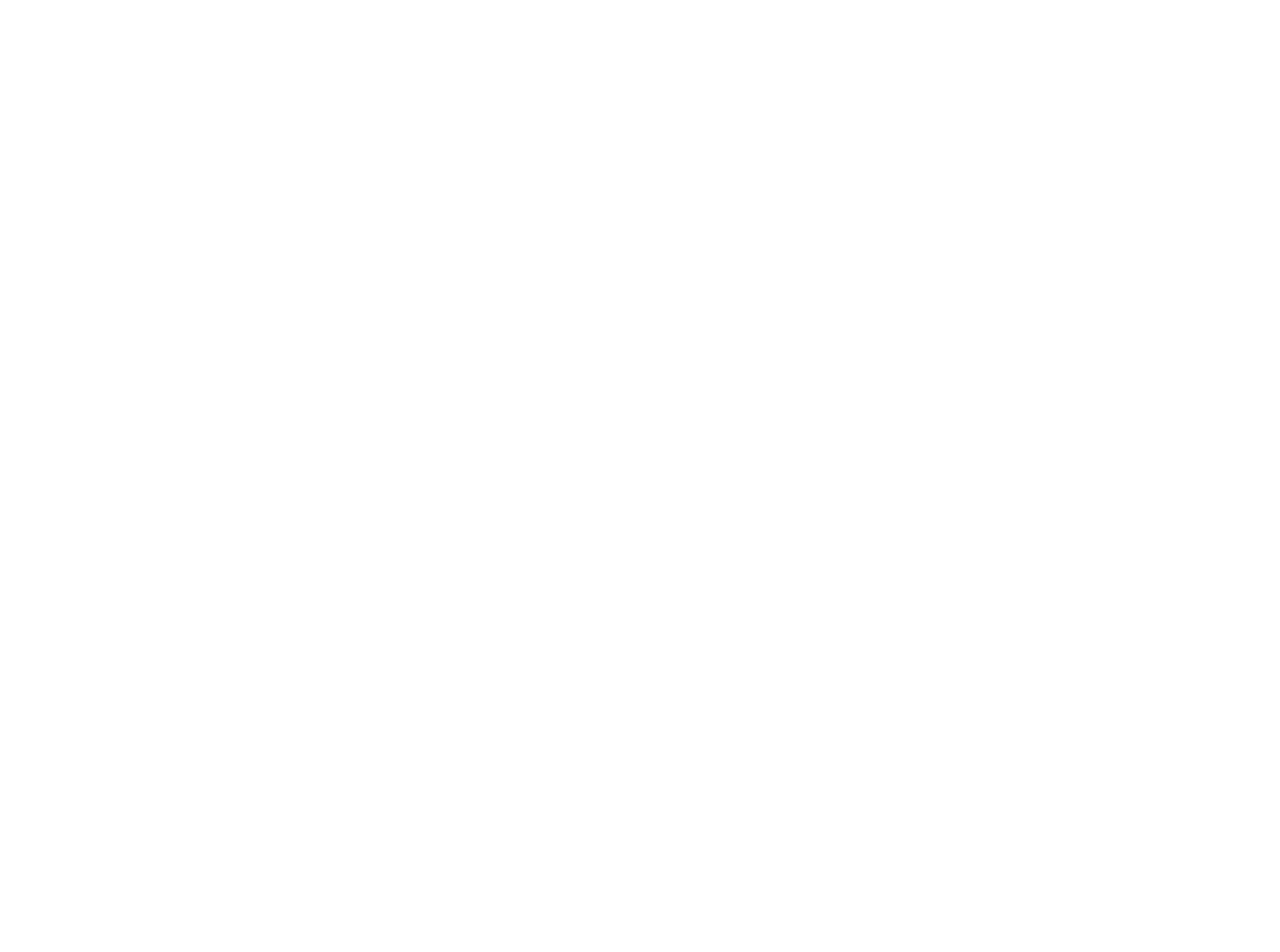
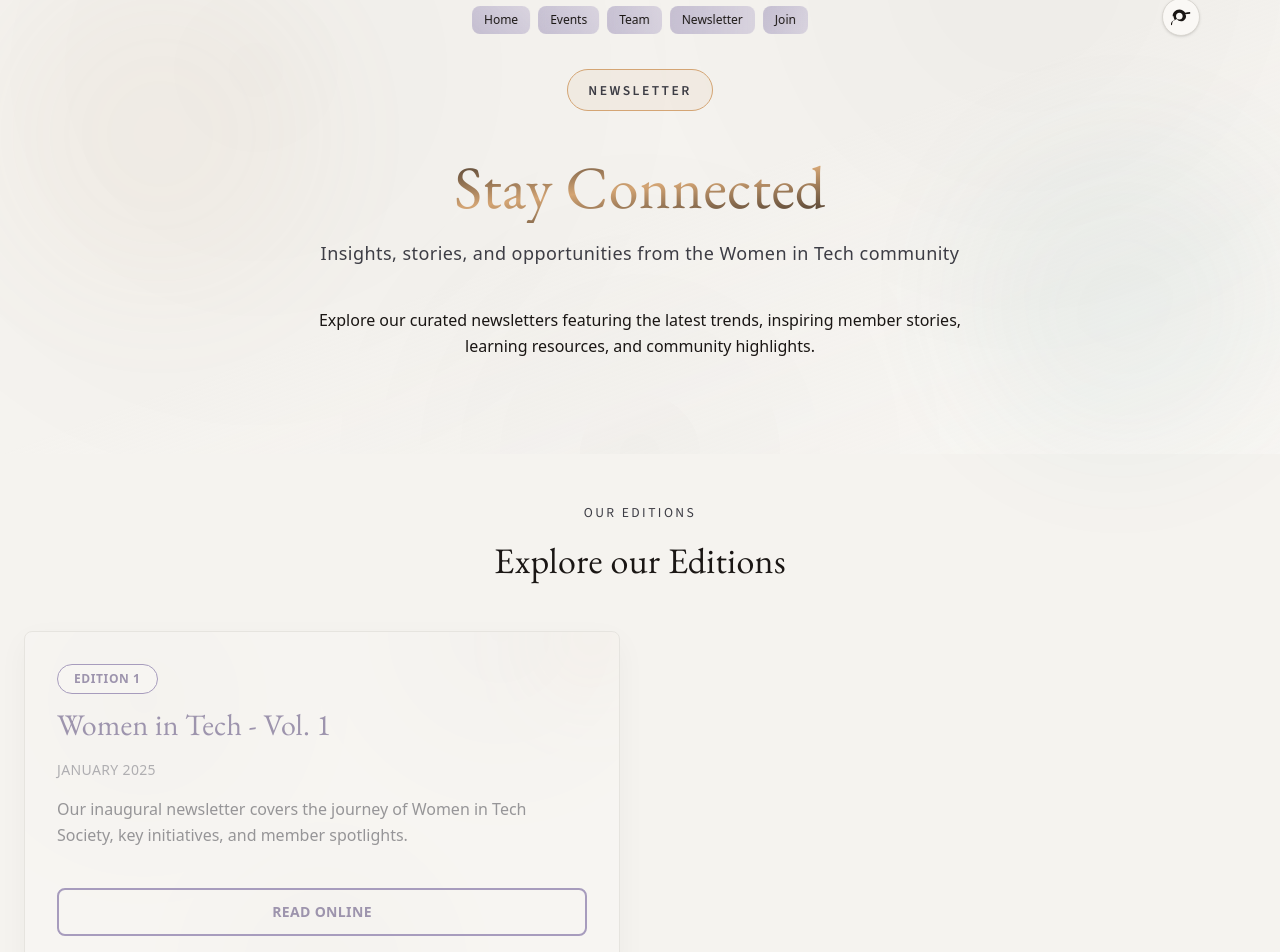
Before and after one commit to 23f1002786/WEBSITE-FOR-SOCIETY, a React (Vite) app in the folder web/: page /newsletter in a window 1280 px wide. Before the commit this address had no page. Shown: the part 26-978 px from the top of the page. Before the commit the page ends 800 px from the top, so only its background shows below. Built offline with nearby package versions, Linux system fonts and the light colour scheme.

Commit message:
Add newsletter section with first edition (vol-1)

```diff
--- a/web/src/App.tsx
+++ b/web/src/App.tsx
@@ -2,6 +2,7 @@
 import Home from './Home'
 import AboutPage from './AboutPage'
 import Teams from './Teams'
+import Newsletter from './Newsletter'
 
 export default function App() {
   return (
@@ -9,6 +10,7 @@
       <Route path="/" element={<Home />} />
       <Route path="/about" element={<AboutPage />} />
       <Route path="/teams" element={<Teams />} />
+      <Route path="/newsletter" element={<Newsletter />} />
     </Routes>
   )
 }
--- a/web/src/Home.tsx
+++ b/web/src/Home.tsx
@@ -20,13 +20,13 @@
 };
 
 const upcomingEvents: Event[] = [
-  {
-    title: "CipherTrace",
-    date: "Margazhi'26",
-    summary: "CipherTrace is an immersive digital detective challenge where participants follow clues across websites and social media to crack codes, uncover hidden flags, and close a cyber‑mystery case.",
-    cta: "Register Now",
-    link: "https://iitmparadox.org/events/23",
-  },
+  // {
+  //   title: "CipherTrace",
+  //   date: "Margazhi'26",
+  //   summary: "CipherTrace is an immersive digital detective challenge where participants follow clues across websites and social media to crack codes, uncover hidden flags, and close a cyber‑mystery case.",
+  //   cta: "Register Now",
+  //   link: "https://iitmparadox.org/events/23",
+  // },
 ];
 
 const pastEvents: Event[] = [
@@ -49,6 +49,11 @@
     summary: "The event was designed to encourage participants to strengthen their problem-solving skills while applying logical thinking to real-world–style programming challenges.",
     cta: "Read notes",
   },
+  {
+    title: "CipherTrace",
+  date: "Margazhi'26",
+     summary: "CipherTrace is an immersive digital detective challenge where participants follow clues across websites and social media to crack codes, uncover hidden flags, and close a cyber‑mystery case.",
+  }
 ];
 
 const teams = [
--- /dev/null
+++ b/web/src/Newsletter.tsx
@@ -0,0 +1,174 @@
+import { motion } from "framer-motion";
+import { FadeIn } from "@/components/fade-in";
+import { ScrollReveal } from "@/components/scroll-reveal";
+import { Sidebar } from "@/components/sidebar";
+import { ThemeToggle } from "@/components/theme-toggle";
+
+type Newsletter = {
+  id: number;
+  title: string;
+  edition: string;
+  date: string;
+  description: string;
+  readOnlineLink?: string;
+  downloadLink?: string;
+  color: "purple" | "teal" | "coral" | "sage" | "gold";
+};
+
+const newsletters: Newsletter[] = [
+  {
+    id: 1,
+    title: "Women in Tech - Vol. 1",
+    edition: "Edition 1",
+    date: "January 2025",
+    description: "Our inaugural newsletter covers the journey of Women in Tech Society, key initiatives, and member spotlights.",
+    readOnlineLink: "/newsletter-vol-1.pdf",
+    downloadLink: "/newsletter-vol-1.pdf",
+    color: "purple",
+  },
+];
+
+const colorClasses = {
+  purple: {
+    border: "border-[color:var(--purple)]",
+    bg: "bg-[color:var(--purple)]/5",
+    text: "text-[color:var(--purple-dark)]",
+    accent: "from-[color:var(--purple)]/20 to-[color:var(--purple-dark)]/10",
+  },
+  teal: {
+    border: "border-[color:var(--teal)]",
+    bg: "bg-[color:var(--teal)]/5",
+    text: "text-[color:var(--teal-dark)]",
+    accent: "from-[color:var(--teal)]/20 to-[color:var(--teal-dark)]/10",
+  },
+  coral: {
+    border: "border-[color:var(--coral)]",
+    bg: "bg-[color:var(--coral)]/5",
+    text: "text-[color:var(--coral-dark)]",
+    accent: "from-[color:var(--coral)]/20 to-[color:var(--coral-dark)]/10",
+  },
+  sage: {
+    border: "border-[color:var(--sage)]",
+    bg: "bg-[color:var(--sage)]/5",
+    text: "text-[color:var(--sage-dark)]",
+    accent: "from-[color:var(--sage)]/20 to-[color:var(--sage-light)]/10",
+  },
+  gold: {
+    border: "border-[color:var(--gold)]",
+    bg: "bg-[color:var(--gold)]/5",
+    text: "text-[color:var(--gold-dark)]",
+    accent: "from-[color:var(--gold)]/20 to-[color:var(--gold-dark)]/10",
+  },
+};
+
+export default function Newsletter() {
+  return (
+    <div className="min-h-screen bg-[color:var(--bg)] text-[color:var(--text-primary)]">
+      <Sidebar />
+      <ThemeToggle />
+
+      <motion.main
+        className="flex flex-col"
+        initial={{ opacity: 0 }}
+        animate={{ opacity: 1 }}
+        transition={{ duration: 0.6, ease: "easeOut" }}
+      >
+        {/* Hero Section */}
+        <section className="grain relative flex min-h-[60vh] items-center justify-center bg-gradient-to-br from-[color:var(--bg)] via-[color:var(--bg)] to-[color:var(--surface)]/60 px-6 py-20">
+          <div className="absolute inset-0 opacity-5">
+            <div className="absolute left-0 top-0 h-80 w-80 rounded-full bg-[color:var(--gold)] blur-3xl"></div>
+            <div className="absolute bottom-0 right-0 h-80 w-80 rounded-full bg-[color:var(--teal)] blur-3xl"></div>
+          </div>
+          <FadeIn className="relative z-10 flex max-w-3xl flex-col items-center gap-6 text-center">
+            <div className="eyebrow rounded-full border border-[color:var(--gold)] bg-[color:var(--gold)]/10 px-5 py-2.5 text-[color:var(--text-primary)] font-semibold tracking-wider uppercase">Newsletter</div>
+            <div className="py-4">
+              <h1 className="display bg-gradient-to-br from-[color:var(--text-primary)] via-[color:var(--gold)] to-[color:var(--text-primary)] bg-clip-text text-4xl leading-[1.2] text-transparent sm:text-5xl md:text-6xl text-balance">
+                Stay Connected
+              </h1>
+              <h6 className="mt-4 text-sm sm:text-base md:text-lg font-medium text-[color:var(--text-secondary)] tracking-wide">
+                Insights, stories, and opportunities from the Women in Tech community
+              </h6>
+            </div>
+            <p className="text-xs sm:text-sm md:text-base leading-relaxed text-[color:var(--text-primary)] max-w-2xl">
+              Explore our curated newsletters featuring the latest trends, inspiring member stories, learning resources, and community highlights.
+            </p>
+          </FadeIn>
+        </section>
+
+        {/* Newsletter Editions Grid */}
+        <section id="newsletters" className="page-shell py-12 md:py-16">
+          <FadeIn>
+            <div className="mb-12 text-center">
+              <div className="eyebrow mb-4 text-center">Our Editions</div>
+              <h2 className="display text-2xl sm:text-3xl md:text-4xl leading-tight">
+                Explore our Editions
+              </h2>
+            </div>
+          </FadeIn>
+
+          <div className="grid grid-cols-1 md:grid-cols-2 lg:grid-cols-2 gap-6 md:gap-8 lg:gap-10">
+            {newsletters.map((newsletter, index) => {
+              const colors = colorClasses[newsletter.color];
+              return (
+                <ScrollReveal key={newsletter.id} delay={index * 0.1}>
+                  <motion.div
+                    className={`panel grain relative overflow-hidden rounded-lg border-2 ${colors.border} ${colors.bg} bg-gradient-to-br ${colors.accent} shadow-lg hover:shadow-xl transition-all duration-300 hover:-translate-y-1 p-6 md:p-8 flex flex-col h-full`}
+                    whileHover={{ scale: 1.02 }}
+                    transition={{ type: "spring", stiffness: 300, damping: 10 }}
+                  >
+                    <div className="absolute -right-12 -top-12 h-32 w-32 rounded-full bg-gradient-to-br from-[color:var(--gold)]/10 to-transparent blur-2xl"></div>
+
+                    <div className="relative z-10 flex flex-col h-full gap-4">
+                      {/* Header */}
+                      <div>
+                        <div className={`inline-block rounded-full border ${colors.border} bg-[color:var(--surface)] px-4 py-1.5 text-xs font-semibold tracking-wider uppercase ${colors.text} mb-3`}>
+                          {newsletter.edition}
+                        </div>
+                        <h3 className={`display text-2xl md:text-3xl leading-tight ${colors.text}`}>
+                          {newsletter.title}
+                        </h3>
+                      </div>
+
+                      {/* Date */}
+                      <p className="text-xs md:text-sm font-medium text-[color:var(--text-muted)] uppercase tracking-wide">
+                        {newsletter.date}
+                      </p>
+
+                      {/* Description */}
+                      <p className="text-sm md:text-base leading-relaxed text-[color:var(--text-secondary)] flex-grow">
+                        {newsletter.description}
+                      </p>
+
+                      {/* Actions */}
+                      <div className="flex gap-3 md:gap-4 pt-4 md:pt-6 mt-auto">
+                        <a
+                          href={newsletter.readOnlineLink}
+                          className={`flex-1 rounded-lg border-2 ${colors.border} px-4 py-2.5 md:py-3 text-center text-xs md:text-sm font-semibold transition-all duration-300 hover:bg-[color:var(--surface)] ${colors.text} uppercase tracking-wide`}
+                        >
+                          Read Online
+                        </a>
+                      </div>
+                    </div>
+                  </motion.div>
+                </ScrollReveal>
+              );
+            })}
+          </div>
+
+          {/* Load More / Coming Soon */}
+          <FadeIn delay={0.4} className="mt-12 md:mt-16">
+            <div className="panel grain rounded-lg border-2 border-[color:var(--gold)]/20 bg-gradient-to-r from-[color:var(--gold)]/5 to-transparent p-8 md:p-12 text-center">
+              <p className="eyebrow mb-3 text-[color:var(--gold)]">Stay Tuned</p>
+              <h3 className="display text-xl md:text-2xl mb-4">
+                More editions coming soon!
+              </h3>
+              <p className="text-sm md:text-base text-[color:var(--text-secondary)] max-w-2xl mx-auto">
+                Subscribe to our mailing list to get notified when new editions are released. We're committed to bringing you fresh content and insights every month.
+              </p>
+            </div>
+          </FadeIn>
+        </section>
+      </motion.main>
+    </div>
+  );
+}
--- a/web/src/components/sidebar.tsx
+++ b/web/src/components/sidebar.tsx
@@ -19,6 +19,7 @@
     { label: "Home", href: "/", id: "hero" },
     { label: "Events", href: "#events", id: "events" },
     { label: "Team", href: "#team", id: "team" },
+    { label: "Newsletter", href: "/newsletter", id: "newsletter" },
     { label: "Join", href: "#join", id: "join" },
   ];
 
```
Also changed, not shown: 1 other file (tests, documents, lock files or other folders).
